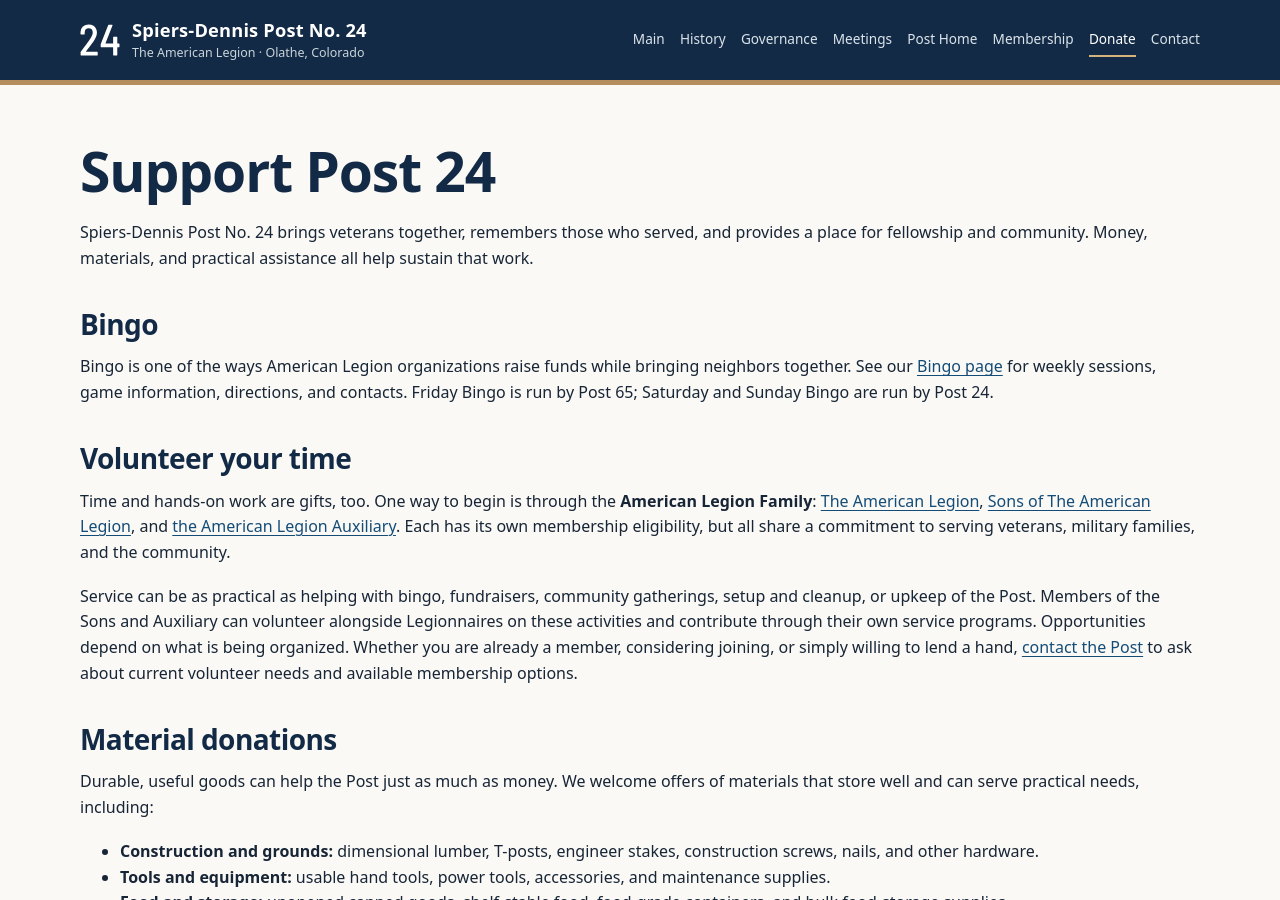
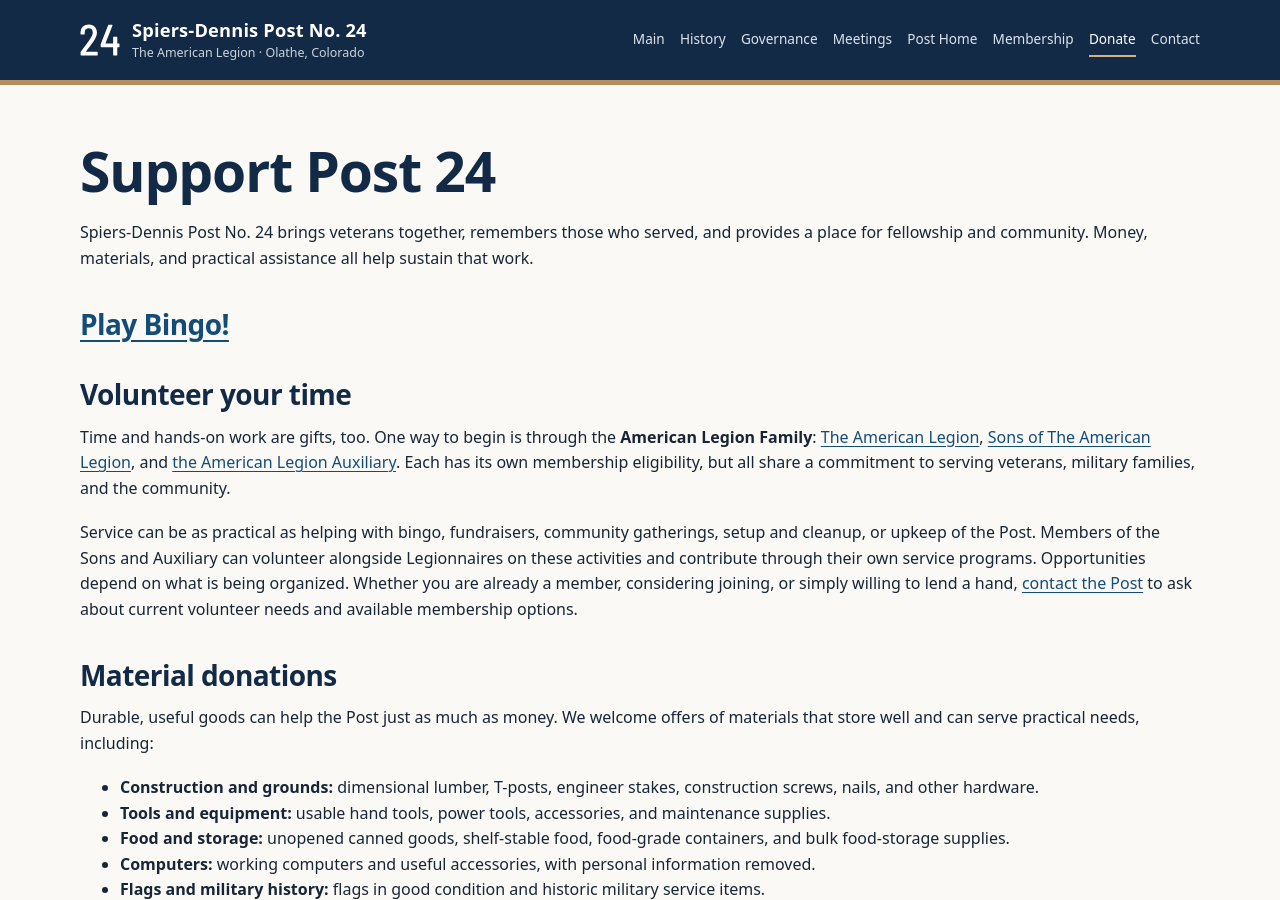
Before and after one commit to SPIERS-DENNIS-POST/spiers-dennis-post.github.io, a Jekyll site: the page built from donate/index.md, in a window 1280 px wide and 900 px high. Built offline with Jekyll 4.4.1, drawn with Linux system fonts in a browser that asks for light colours.

Commit message:
Make Bingo heading a direct link on Donate

```diff
--- a/donate/index.md
+++ b/donate/index.md
@@ -17,8 +17,7 @@ documents:
 ---
 # Support Post 24
 Spiers-Dennis Post No. 24 brings veterans together, remembers those who served, and provides a place for fellowship and community. Money, materials, and practical assistance all help sustain that work.
-## Bingo
-Bingo is one of the ways American Legion organizations raise funds while bringing neighbors together. See our [Bingo page]({{ '/donate/bingo/' | relative_url }}) for weekly sessions, game information, directions, and contacts. Friday Bingo is run by Post 65; Saturday and Sunday Bingo are run by Post 24.
+## [Play Bingo!]({{ '/donate/bingo/' | relative_url }})
 ## Volunteer your time
 Time and hands-on work are gifts, too. One way to begin is through the **American Legion Family**: <a href="{{ '/membership/' | relative_url }}">The American Legion</a>, <a href="https://www.legion.org/about/american-legion-family/sons-of-the-american-legion">Sons of The American Legion</a>, and <a href="https://www.legion-aux.org/">the American Legion Auxiliary</a>. Each has its own membership eligibility, but all share a commitment to serving veterans, military families, and the community.
 
```
